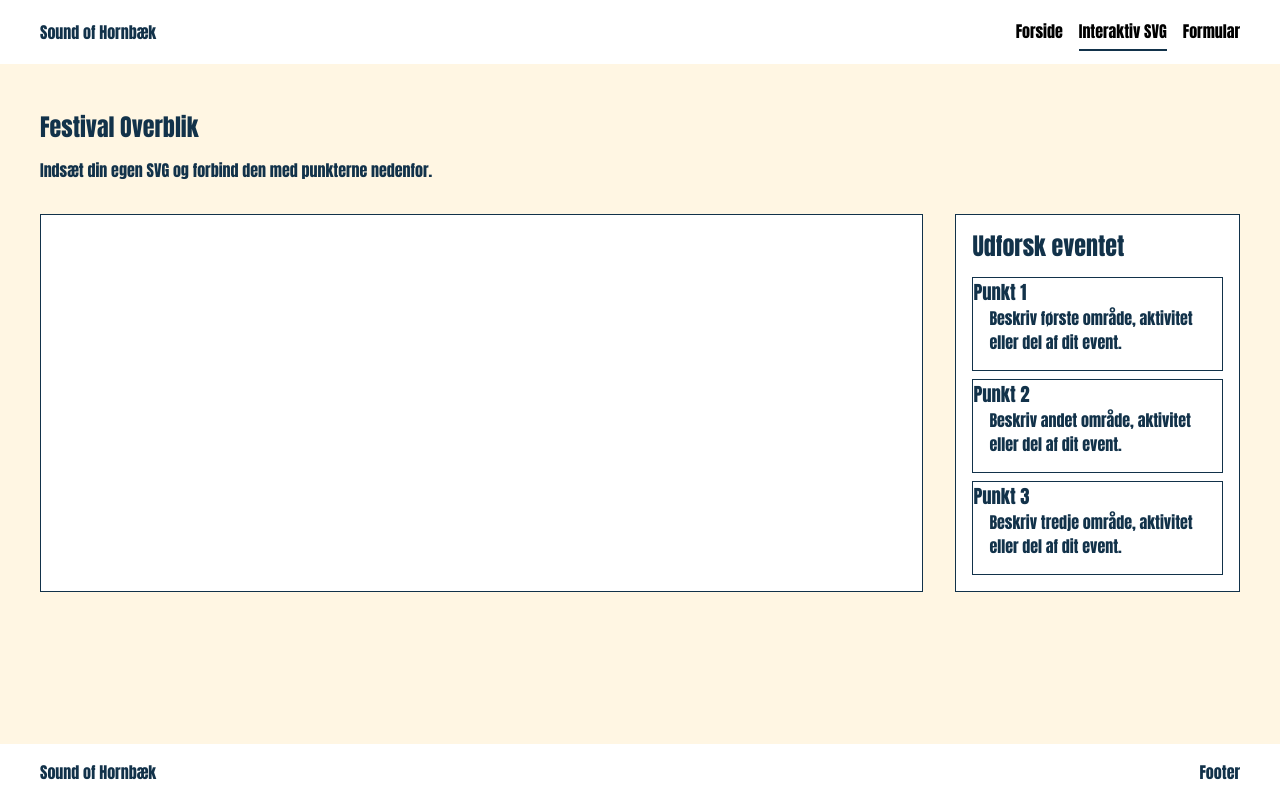
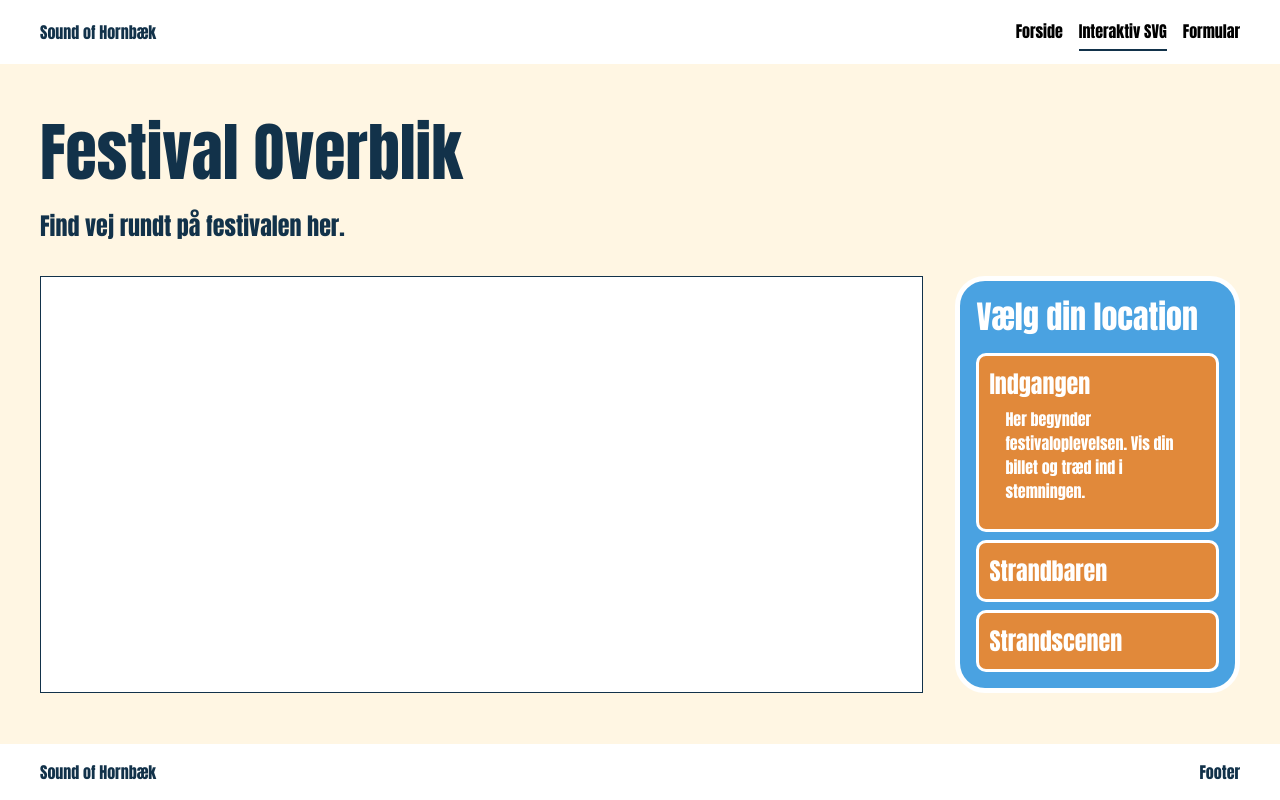
Before and after one commit to MMaymann7/strand_festival, a plain HTML site: page svg.html in a window 1280 px wide. Drawn offline with Linux system fonts and the light colour scheme.

Commit message:
svg-detaljer

```diff
--- a/style.css
+++ b/style.css
@@ -2,6 +2,7 @@
 html {
   --color-page: #fff6e3;
   --color-surface: #fff;
+  --color-svg-box: #4aa2e1;
   --color-text: #12324a;
   --color-muted: var(--color-text);
   --color-border: #12324a;
@@ -310,3 +311,52 @@ main > * {
 .svg_teaser {
   display: grid;
 }
+
+/* SVG */
+.svg-intro {
+  h1 {
+    font-size: 4rem;
+  }
+  p {
+    font-size: 1.5rem;
+  }
+}
+.panel {
+  background: var(--color-svg-box);
+  border-radius: 30px;
+  border: 5px solid #fff;
+  h2 {
+    font-size: 2rem;
+    font-family: "Inter" sans-serif;
+    text-decoration: none;
+    color: white;
+  }
+}
+.accordion {
+  background: var(--color-svg-box);
+}
+.accordion-item {
+  color: white;
+  font-size: 1.5rem;
+  background: #e1893a;
+  border-radius: 10px;
+  border: 3px solid #fff;
+  padding: 10px;
+  p {
+    font-size: 1rem;
+    color: white;
+    margin-top: 5px;
+  }
+}
+summary::marker {
+  content: none;
+}
+::details-content {
+  height: 0;
+  overflow: clip;
+  transition: 300ms ease;
+  transition-behavior: allow-discrete;
+}
+[open]::details-content {
+  height: auto;
+}
--- a/svg.html
+++ b/svg.html
@@ -28,29 +28,35 @@
     <section class="svg-page">
       <header class="svg-intro">
         <h1>Festival Overblik</h1>
-        <p>Indsæt din egen SVG og forbind den med punkterne nedenfor.</p>
+        <p>Find vej rundt på festivalen her.</p>
       </header>
 
       <section class="svg-layout">
         <div class="svg-placeholder"></div>
 
         <article class="panel">
-          <h2>Udforsk eventet</h2>
+          <h2>Vælg din location</h2>
           <div class="accordion">
             <!-- TODO: Lav om til details/summary -->
-            <div class="accordion-item">
-              <h3>Punkt 1</h3>
-              <p>Beskriv første område, aktivitet eller del af dit event.</p>
-            </div>
-            <div class="accordion-item">
-              <h3>Punkt 2</h3>
-              <p>Beskriv andet område, aktivitet eller del af dit event.</p>
-            </div>
-            <div class="accordion-item">
-              <h3>Punkt 3</h3>
-              <p>Beskriv tredje område, aktivitet eller del af dit event.</p>
-            </div>
-          </div>
+
+            <details class="accordion-item" name="accordion" open>
+              <summary>Indgangen</summary>
+              <div>
+                <p>Her begynder festivaloplevelsen. Vis din billet og træd ind i stemningen.</p>
+              </div>
+            </details>
+            <details class="accordion-item" name="accordion">
+              <summary>Strandbaren</summary>
+              <div>
+                <p>Kolde drikke, gode vibes og den perfekte pause mellem koncerterne.</p>
+              </div>
+            </details>
+            <details class="accordion-item" name="accordion">
+              <summary>Strandscenen</summary>
+              <div>
+                <p>Festivalens hjerte. Her kan du opleve live musik, fællesskab og uforglemmelige øjeblikke.</p>
+              </div>
+            </details>
         </article>
       </section>
     </section>
```
